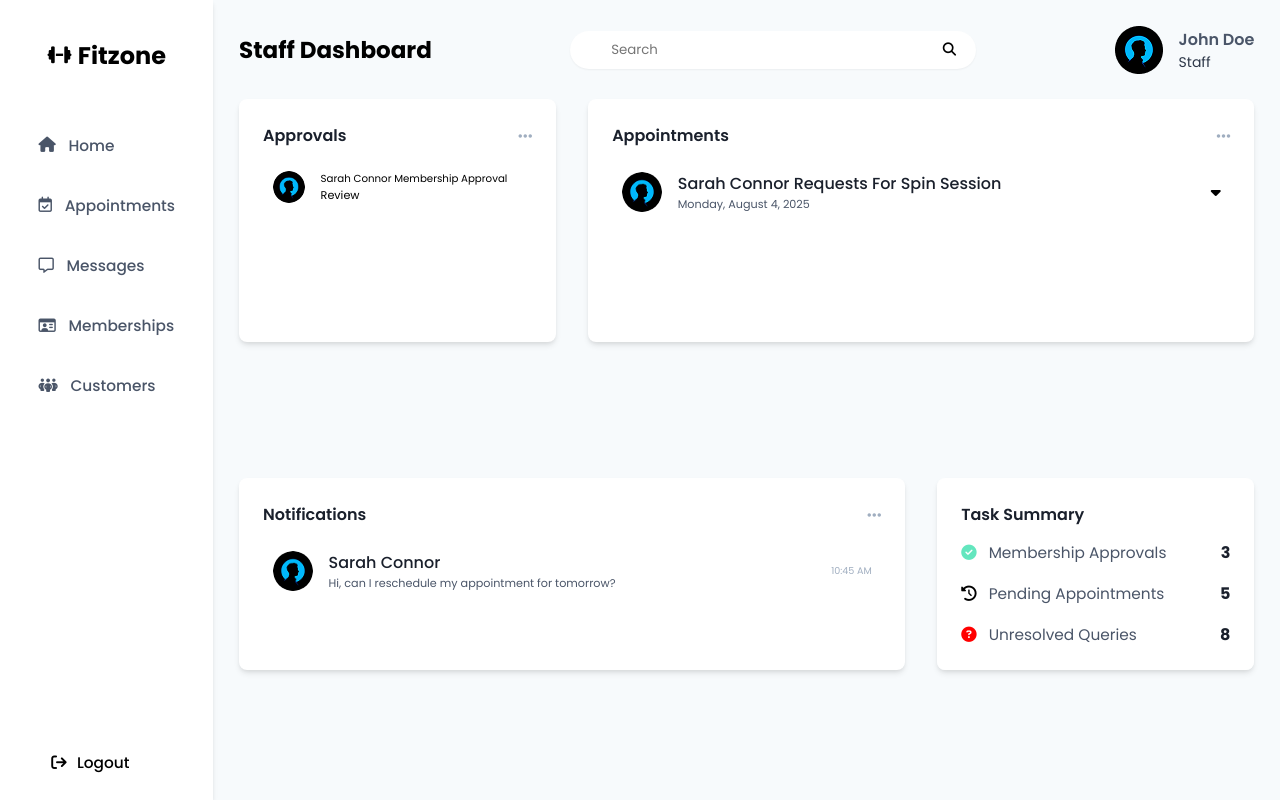
After one commit to String-Aki/FitZone-Fitness-Center, a PHP site: page /Dashboards/Staff-Dashboard/dashboard.html in a window 1280 px wide. The commit adds this page. Run offline with PHP 8.4, Linux system fonts and the light colour scheme; some libraries are stand-ins or nearby versions; some web fonts are replaced.

Commit message:
staff dashboard ui and interactive components has been implemented

```diff
--- /dev/null
+++ b/Dashboards/Staff-Dashboard/dashboard.html
@@ -0,0 +1,190 @@
+<!DOCTYPE html>
+<html lang="en">
+  <head>
+    <meta charset="UTF-8" />
+    <meta name="viewport" content="width=device-width, initial-scale=1.0" />
+    <title>Staff Dashboard</title>
+    <link rel="stylesheet" href="./styles.css" />
+  </head>
+  <body>
+    <aside class="aside-nav">
+      <div class="aside-header">
+        <i class="fas fa-dumbbell aside-logo"></i>
+        <h1 class="logo-name">Fitzone</h1>
+      </div>
+      <nav class="nav-menu">
+        <a href="" class="home-link">
+          <i class="fas fa-house nav-logo"></i>
+          Home
+        </a>
+        <a href="" class="appointments-link">
+          <i class="fa-regular fa-calendar-check nav-logo"></i>
+          Appointments
+        </a>
+        <a href="" class="message-link">
+          <i class="fa-regular fa-message nav-logo"></i>
+          Messages
+        </a>
+        <a href="" class="membership-link">
+          <i class="fa-regular fa-id-card nav-logo"></i>
+          Memberships
+        </a>
+        <a href="" class="customers-link">
+          <i class="fas fa-people-group nav-logo"></i>
+          Customers
+        </a>
+      </nav>
+      <div class="aside-footer">
+        <a href="" class="logout-link">
+          <i class="fa-solid fa-arrow-right-from-bracket logout-logo"></i>
+          Logout
+        </a>
+      </div>
+    </aside>
+
+    <main>
+      <header>
+        <h2 class="header-title">Staff Dashboard</h2>
+        <form class="search-container">
+          <input class="search-input" placeholder="Search" type="text" />
+          <button type="submit" name="search" class="search-button">
+            <i class="fa-solid fa-magnifying-glass search-icon"></i>
+          </button>
+        </form>
+        <div class="user-profile">
+          <img
+            alt="Profile Image"
+            class="avatar"
+            src="../../Assets/customer-dashboard-assets/profile.png"
+          />
+          <div class="user-info">
+            <p>John Doe</p>
+            <p>Staff</p>
+          </div>
+        </div>
+      </header>
+
+      <!-- dashboard -->
+      <section class="staff-dashboard-section">
+        <div class="bento-grid">
+          <div class="card span-1 approval-card ">
+            <div class="card-header">
+              <h3 class="card-title">Approvals</h3>
+              <i class="fa-solid fa-ellipsis more-button card-menu-icon"></i>
+            </div>
+            <div class="approval-space">
+                <div class="approval-item item">
+                    <div class="approval-item-profile">
+                    <img
+                      alt="Profile Image "
+                      class="avatar"
+                      src="../../Assets/customer-dashboard-assets/profile.png"
+                    />
+                </div>
+                <div class="approval-content-wrapper">
+                  <div class=" approval-content">
+                    <p>Sarah Connor Membership Approval</p>
+                    <p class="review">Review</p>
+                  </div>
+                </div>
+                </div>
+            </div>
+          </div>
+
+          <div class="card span-2 appointment-card">
+            <div class="card-header">
+              <h3 class="card-title">Appointments</h3>
+              <i class="fa-solid fa-ellipsis more-button card-menu-icon"></i>
+            </div>
+
+            <div class="appointment-space">
+              <div class="appointment-item item">
+                <div class="profile-container">
+                    <img
+                      alt="Profile Image"
+                      class="avatar"
+                      src="../../Assets/customer-dashboard-assets/profile.png"
+                    />
+                </div>
+                <div class="appointment-content-wrapper">
+                  <div class="appointment-content">
+                    <p>Sarah Connor Requests For Spin Session</p>
+                    <p>Monday, August 4, 2025</p>
+                  </div>
+                </div>
+                <i class="fa-solid fa-caret-down show-more"></i>
+              </div>
+            </div>
+          </div>
+
+          <div class="card span-2 message-card">
+            <div class="card-header">
+              <h3 class="card-title">Notifications</h3>
+              <i class="fa-solid fa-ellipsis more-button card-menu-icon"></i>
+            </div>
+
+            <div class="message-space">
+              <div class="message-item">
+                <div class="profile-container">
+                    <img
+                      alt="Profile Image"
+                      class="avatar"
+                      src="../../Assets/customer-dashboard-assets/profile.png"
+                    />
+                </div>
+                <div class="message-content-wrapper">
+                  <div class="message-content">
+                    <p>Sarah Connor</p>
+                    <p>Hi, can I reschedule my appointment for tomorrow?</p>
+                  </div>
+                </div>
+                <p class="message-timestamp">10:45 AM</p>
+              </div>
+            </div>
+          </div>
+
+          <div class="card span-1 task-summary">
+            <div class="card-header">
+              <h3 class="card-title">Task Summary</h3>
+            </div>
+
+            <div class="tasks-container">
+              <div class="task-item item">
+                <div class="task-details">
+                  <i
+                    class="fa-solid fa-circle-check task-icon"
+                    style="color: #63e6be"
+                  ></i>
+                  <span class="task-name">Membership Approvals</span>
+                </div>
+                <span class="task-count">3</span>
+              </div>
+              <div class="task-item">
+                <div class="task-details">
+                  <i class="fa-solid fa-clock-rotate-left task-icon"></i>
+                  <span class="task-name">Pending Appointments</span>
+                </div>
+                <span class="task-count">5</span>
+              </div>
+              <div class="task-item">
+                <div class="task-details">
+                  <i
+                    class="fa-solid fa-circle-question task-icon"
+                    style="color: #ff0000"
+                  ></i>
+                  <span class="task-name">Unresolved Queries</span>
+                </div>
+                <span class="task-count">8</span>
+              </div>
+            </div>
+          </div>
+        </div>
+      </section>
+    </main>
+
+    <script
+      src="https://kit.fontawesome.com/15767cca17.js"
+      crossorigin="anonymous"
+    ></script>
+  </body>
+</html>
--- a/Dashboards/Staff-Dashboard/styles.css
+++ b/Dashboards/Staff-Dashboard/styles.css
@@ -104,6 +104,9 @@ body {
 }
 
 main {
+  max-height: 100vh;
+  display: flex;
+  flex-direction: column;
   width: 100%;
   padding: 2vw;
 }
@@ -158,14 +161,21 @@ header {
   align-items: center;
   column-gap: 1rem;
 }
-.avatar {
+
+.profile-container {
+  display: flex;
+  flex-shrink: 0;
   width: 2.5rem;
   height: 2.5rem;
   border-radius: 50%;
+  overflow: hidden;
+}
+.avatar {
+  object-fit: cover;
 }
 .user-info p:first-child {
   font-weight: 600;
-  color: #a0aec0;
+  color: #4a5568;
   margin: 0;
 }
 .user-info p:last-child {
@@ -175,11 +185,16 @@ header {
 }
 
 /* Dashboard Styles */
+.staff-dashboard-section {
+  display: flex;
+  flex-grow: 1;
+}
 
 .bento-grid {
   display: grid;
   grid-template-columns: repeat(3, minmax(0, 1fr));
   gap: 2rem;
+  width: 100%;
 }
 
 .span-1 {
@@ -191,11 +206,28 @@ header {
 }
 
 .card {
+  display: flex;
+  flex-direction: column;
   background-color: white;
   padding: 1.5rem;
   border-radius: 0.5rem;
   box-shadow: 0 4px 6px -1px rgba(0, 0, 0, 0.1),
-    0 2px 4px -1px rgba(0, 0, 0, 0.06);
+  0 2px 4px -1px rgba(0, 0, 0, 0.06);
+
+  overflow: hidden;
+  overflow-y: auto;
+  flex-grow: 1;
+  -ms-overflow-style: none;
+  scrollbar-width: none;
+}
+
+.approval-card,
+.appointment-card{
+  height: 19vw;
+}
+
+.message-card, .task-summary {
+  height: 15vw;
 }
 
 .card-header {
@@ -217,15 +249,9 @@ header {
   cursor: pointer;
 }
 
-/* Message Card */
+/* Approval Card */
 
-.message-card {
-  overflow: scroll;
-  -ms-overflow-style: none;
-  scrollbar-width: none;
-}
-
-.message-item {
+.approval-item {
   display: flex;
   align-items: center;
   column-gap: 1rem;
@@ -233,26 +259,81 @@ header {
   border-radius: 0.5rem;
 }
 
-.message-item:hover {
+.approval-item:hover {
+  border-left: 4px solid #6b7280;
+  background-color: #f9fafb;
+  color: #4a5568;
+}
+
+.approval-item-profile {
+  display: flex;
+  flex-shrink: 0;
+  width: 2rem;
+  height: 2rem;
+  border-radius: 50%;
+  overflow: hidden;
+}
+
+.approval-content {
+  font-size: 0.8vw;
+}
+
+.review {
+  font-size: 0.875vw;
+}
+
+.review:hover {
+    cursor: pointer;
+    color: #dd6b20;
+}
+
+/* Message Card, Appointment Card & Approval Card*/
+.message-space,
+.appointment-space,
+.approval-space {
+  overflow-y: auto;
+  flex-grow: 1;
+  -ms-overflow-style: none;
+  scrollbar-width: none;
+}
+
+
+.message-item,
+.appointment-item {
+  display: flex;
+  align-items: center;
+  column-gap: 1rem;
+  padding: 0.75vw;
+  border-radius: 0.5rem;
+  cursor: pointer;
+}
+
+.message-item:hover,
+.appointment-item:hover {
   border-left: 4px solid #ed8936;
   background-color: #fffaf0;
   color: #dd6b20;
 }
 
-.message-content-wrapper {
+.message-content-wrapper,
+.appointment-content-wrapper,
+.approval-content-wrapper {
   flex-grow: 1;
 }
 
-.message-content p {
+.message-content p,
+.appointment-content p {
   margin: 0;
 }
 
-.message-content p:first-child {
+.message-content p:first-child,
+.appointment-content p:first-child {
   font-weight: 500;
   color: #1a202c;
 }
 
-.message-content p:nth-child(2) {
+.message-content p:nth-child(2),
+.appointment-content p:nth-child(2) {
   font-size: 0.875vw;
   color: #4a5568;
 }
```
Also changed, not shown: other parts of Dashboards/Staff-Dashboard/styles.css (+182 -0 lines), Dashboards/Staff-Dashboard/appointment-modal.html (added, +52 -0 lines), Dashboards/Staff-Dashboard/membership-approval-modal.html (added, +52 -0 lines), Dashboards/Staff-Dashboard/message-modal.html (added, +53 -0 lines), Dashboards/components/staff-dashboard-header.html (+7 -5 lines).
